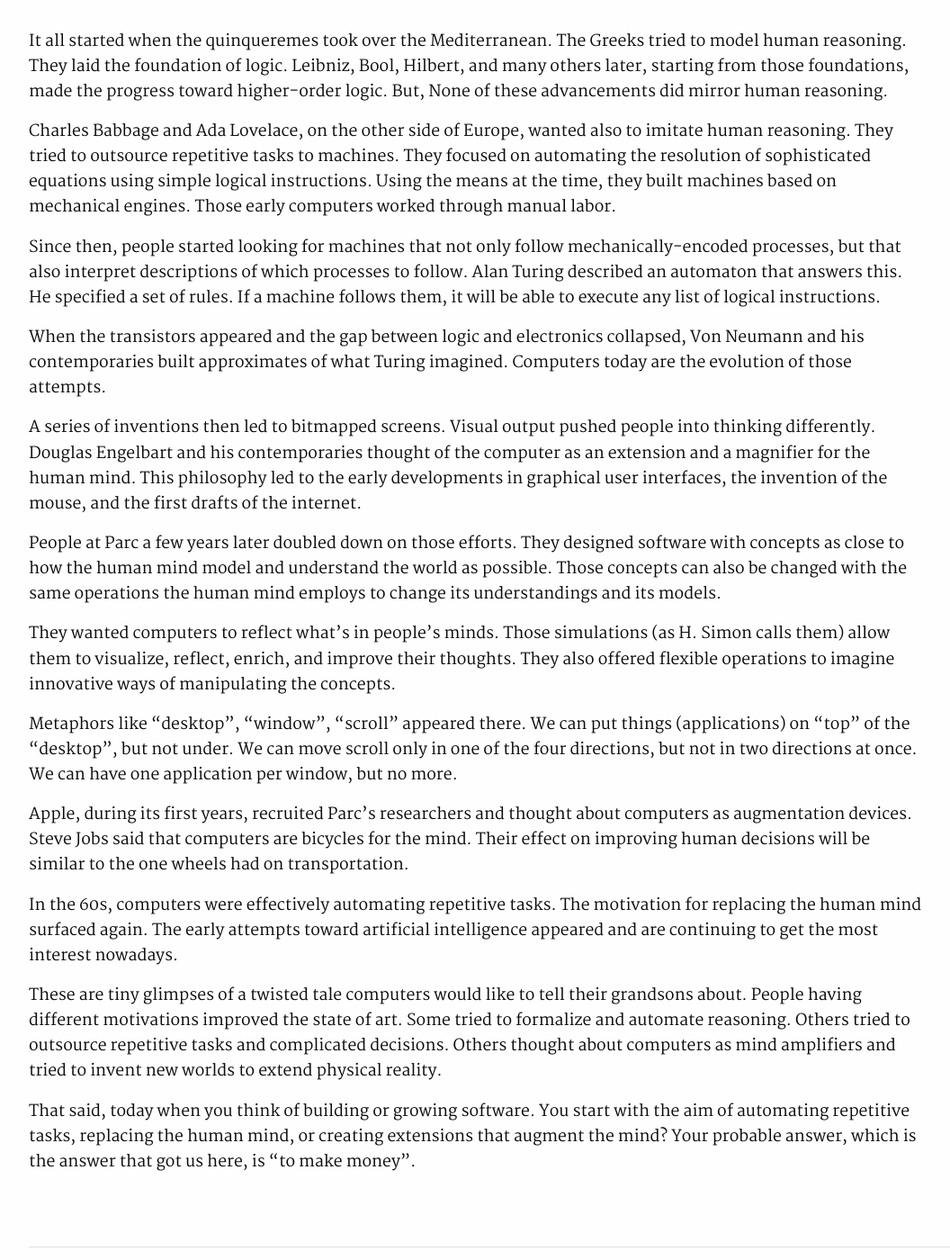
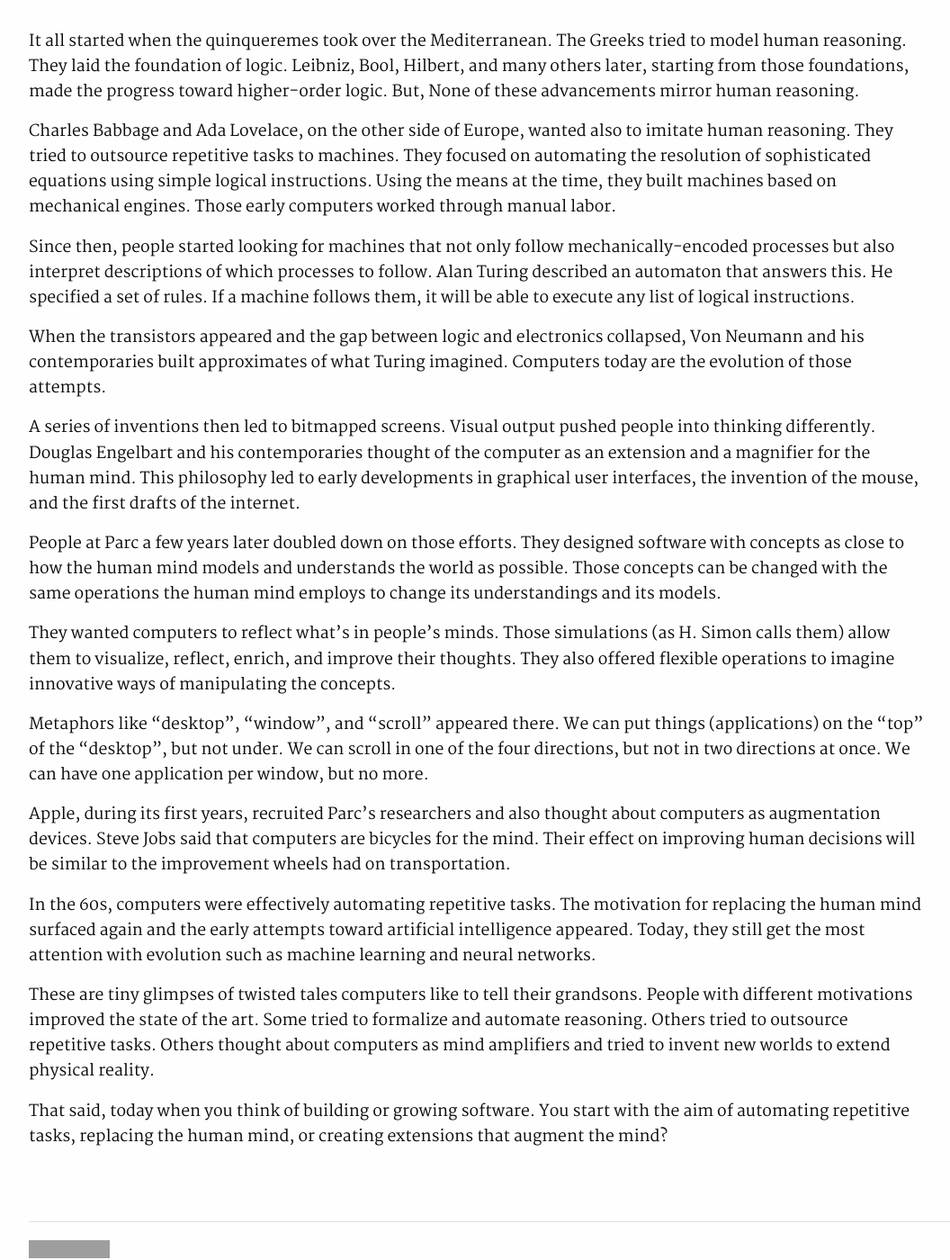
Before and after one commit to haresfaiez/haresfaiez.github.io, a Jekyll site: the page built from _posts/2022-03-13-why-do-we-build-software.md, in a window 1280 px wide and 1400 px high, scrolled down 216 px. Shown: the whole window at 90% size, without its empty margins (64-1120 px from the left). Built offline with Jekyll 4.4.1, drawn with Linux system fonts in a browser that asks for light colours; some of the changed text lies outside the part shown; grey boxes are pictures that could not be loaded.

Commit message:
Improve why-we-build-software post

```diff
--- a/_posts/2022-03-13-why-we-build-software.md
+++ b/_posts/2022-03-13-why-do-we-build-software.md
@@ -11,7 +11,7 @@ The Greeks tried to model human reasoning.
 They laid the foundation of logic.
 Leibniz, Bool, Hilbert, and many others later,
 starting from those foundations, made the progress toward higher-order logic.
-But, None of these advancements did mirror human reasoning.
+But, None of these advancements mirror human reasoning.
 
 Charles Babbage and Ada Lovelace, on the other side of Europe, wanted
 also to imitate human reasoning.
@@ -22,8 +22,8 @@ Using the means at the time, they built machines based on mechanical engines.
 Those early computers worked through manual labor.
 
 Since then, people started looking for machines that not only
-follow mechanically-encoded processes,
-but that also interpret descriptions of which processes to follow.
+follow mechanically-encoded processes
+but also interpret descriptions of which processes to follow.
 Alan Turing described an automaton that answers this.
 He specified a set of rules. If a machine follows them, it will be able to execute
 any list of logical instructions.
@@ -36,13 +36,13 @@ A series of inventions then led to bitmapped screens.
 Visual output pushed people into thinking differently.
 Douglas Engelbart and his contemporaries thought of the computer as an extension
 and a magnifier for the human mind.
-This philosophy led to the early developments in graphical user interfaces, the
+This philosophy led to early developments in graphical user interfaces, the
 invention of the mouse, and the first drafts of the internet.
 
 People at Parc a few years later doubled down on those efforts.
 They designed software with concepts as close to how the human mind
-model and understand the world as possible.
-Those concepts can also be changed with the same operations the human mind employs
+models and understands the world as possible.
+Those concepts can be changed with the same operations the human mind employs
 to change its understandings and its models.
 
 They wanted computers to reflect what's in people's minds.
@@ -51,31 +51,30 @@ reflect, enrich, and improve their thoughts.
 They also offered flexible operations to imagine innovative ways of
 manipulating the concepts.
 
-Metaphors like "desktop", "window", "scroll" appeared there.
-We can put things (applications) on "top" of the "desktop", but not under.
-We can move scroll only in one of the four directions, but not in two directions at once.
+Metaphors like "desktop", "window", and "scroll" appeared there.
+We can put things (applications) on the "top" of the "desktop", but not under.
+We can scroll in one of the four directions, but not in two directions at once.
 We can have one application per window, but no more.
 
-Apple, during its first years, recruited Parc's researchers and thought about computers
-as augmentation devices.
+Apple, during its first years, recruited Parc's researchers and also
+thought about computers as augmentation devices.
 Steve Jobs said that computers are bicycles for the mind. Their effect
-on improving human decisions will be similar to the one wheels had
+on improving human decisions will be similar to the improvement wheels had
 on transportation.
 
 In the 60s, computers were effectively automating repetitive tasks.
-The motivation for replacing the human mind surfaced again.
-The early attempts toward artificial intelligence appeared
-and are continuing to get the most interest nowadays.
+The motivation for replacing the human mind surfaced again
+and the early attempts toward artificial intelligence appeared.
+Today, they still get the most attention with evolution such as machine
+learning and neural networks.
 
-These are tiny glimpses of a twisted tale computers would like
-to tell their grandsons about.
-People having different motivations improved the state of art.
+These are tiny glimpses of twisted tales computers like to tell their grandsons.
+People with different motivations improved the state of the art.
 Some tried to formalize and automate reasoning.
-Others tried to outsource repetitive tasks and complicated decisions.
+Others tried to outsource repetitive tasks.
 Others thought about computers as mind amplifiers and tried to invent
 new worlds to extend physical reality.
 
 That said, today when you think of building or growing software.
 You start with the aim of automating repetitive tasks,
 replacing the human mind, or creating extensions that augment the mind?
-Your probable answer, which is the answer that got us here, is "to make money".
```
Also changed, not shown: other parts of _posts/2022-03-13-why-do-we-build-software.md (+1 -1 lines).
